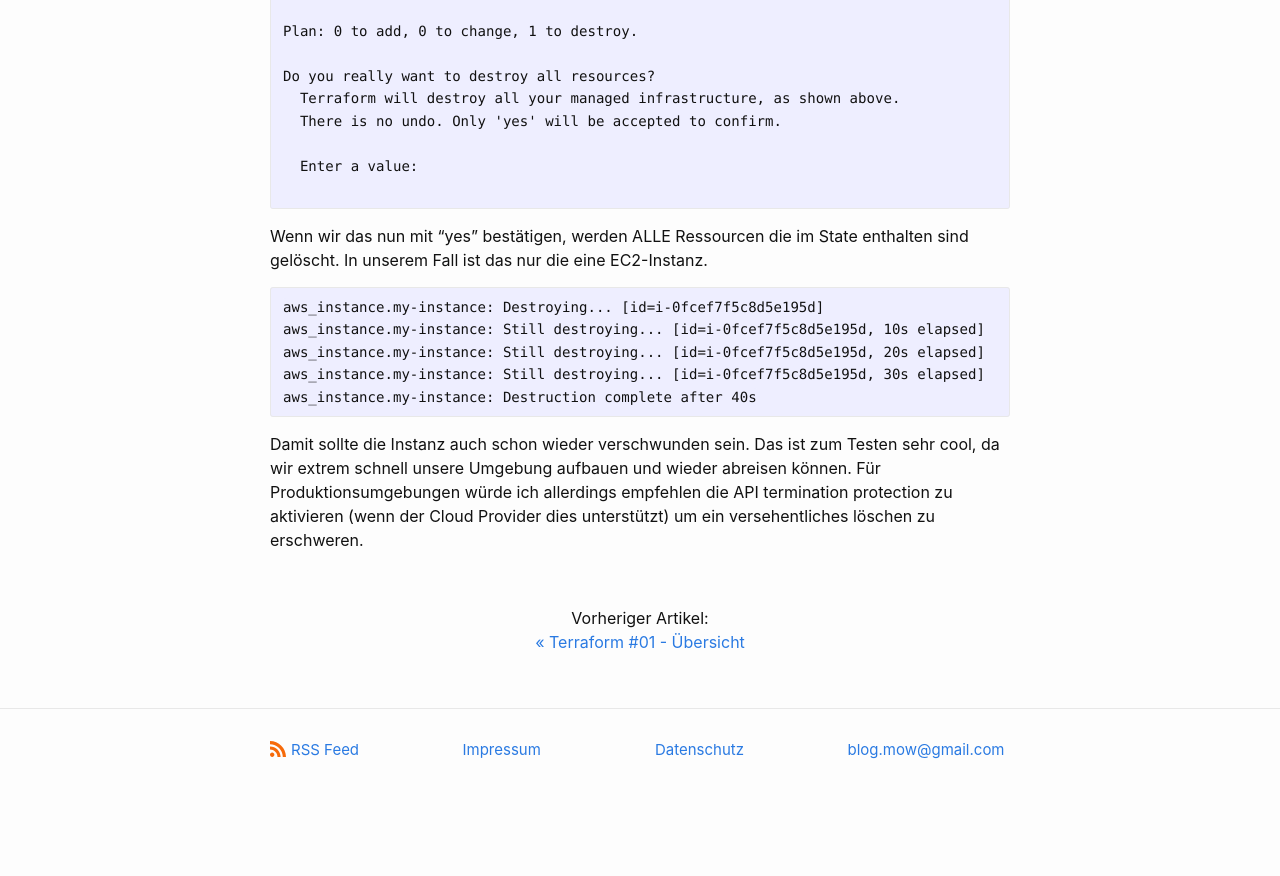
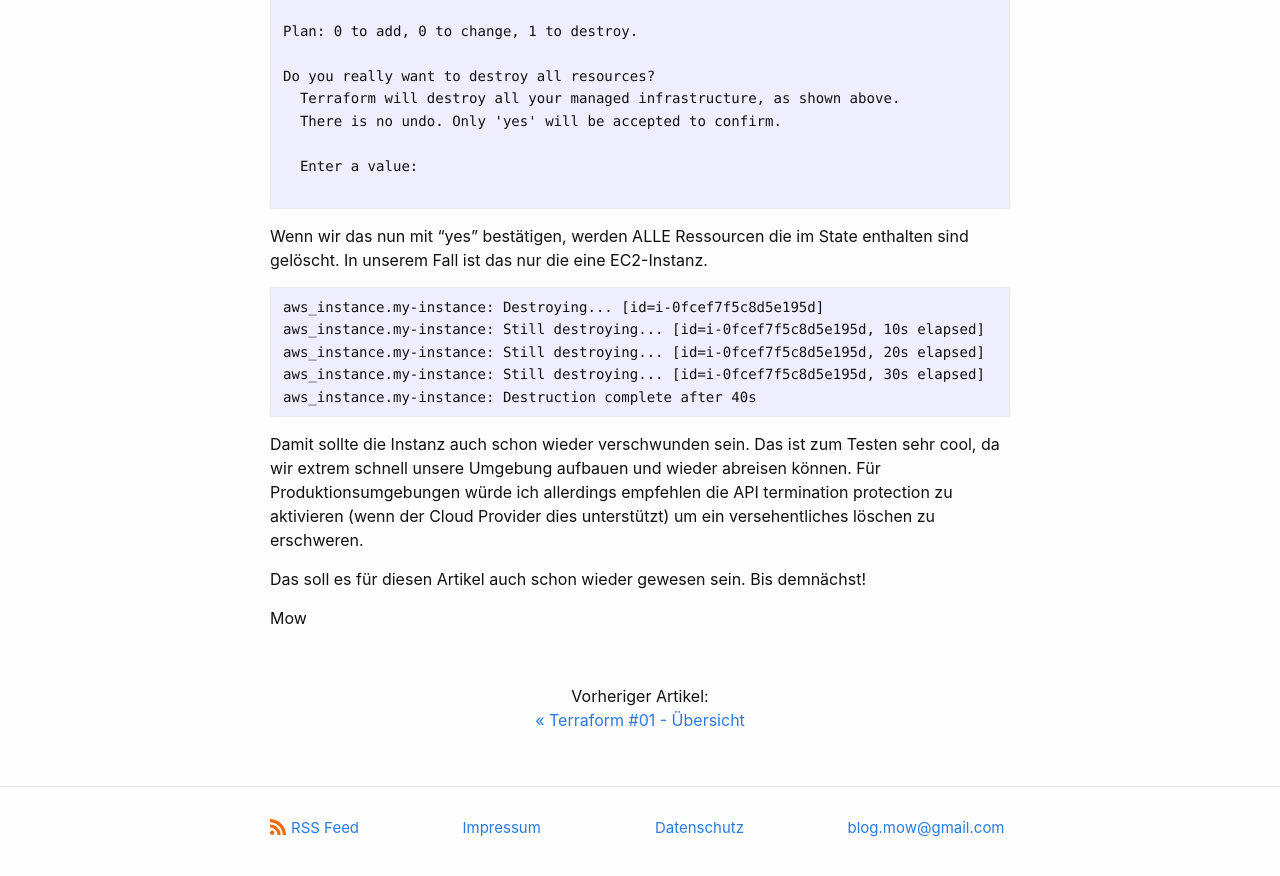
Before and after one commit to dermow/staging.der-mow.de, a Jekyll site: the page built from _posts/2022-10-13-terraform-02.markdown, in a window 1280 px wide and 900 px high, scrolled down 9331 px. Shown: the top 876 px of the window. Built offline with Jekyll 4.4.1, drawn with Linux system fonts in a browser that asks for light colours; comment, search, counter and statistics services are not loaded; before the commit the page ends 10153 px from its top, so only the background shows below that.

Commit message:
Update 2022-10-13-terraform-02.markdown

```diff
--- a/_posts/2022-10-13-terraform-02.markdown
+++ b/_posts/2022-10-13-terraform-02.markdown
@@ -416,3 +416,8 @@ aws_instance.my-instance: Destruction complete after 40s
 
 Damit sollte die Instanz auch schon wieder verschwunden sein. Das ist zum Testen sehr cool, da wir extrem schnell unsere Umgebung aufbauen und
 wieder abreisen können. Für Produktionsumgebungen würde ich allerdings empfehlen die API termination protection zu aktivieren (wenn der Cloud Provider dies unterstützt) um ein versehentliches löschen zu erschweren.
+
+
+Das soll es für diesen Artikel auch schon wieder gewesen sein. Bis demnächst!
+
+Mow
```
